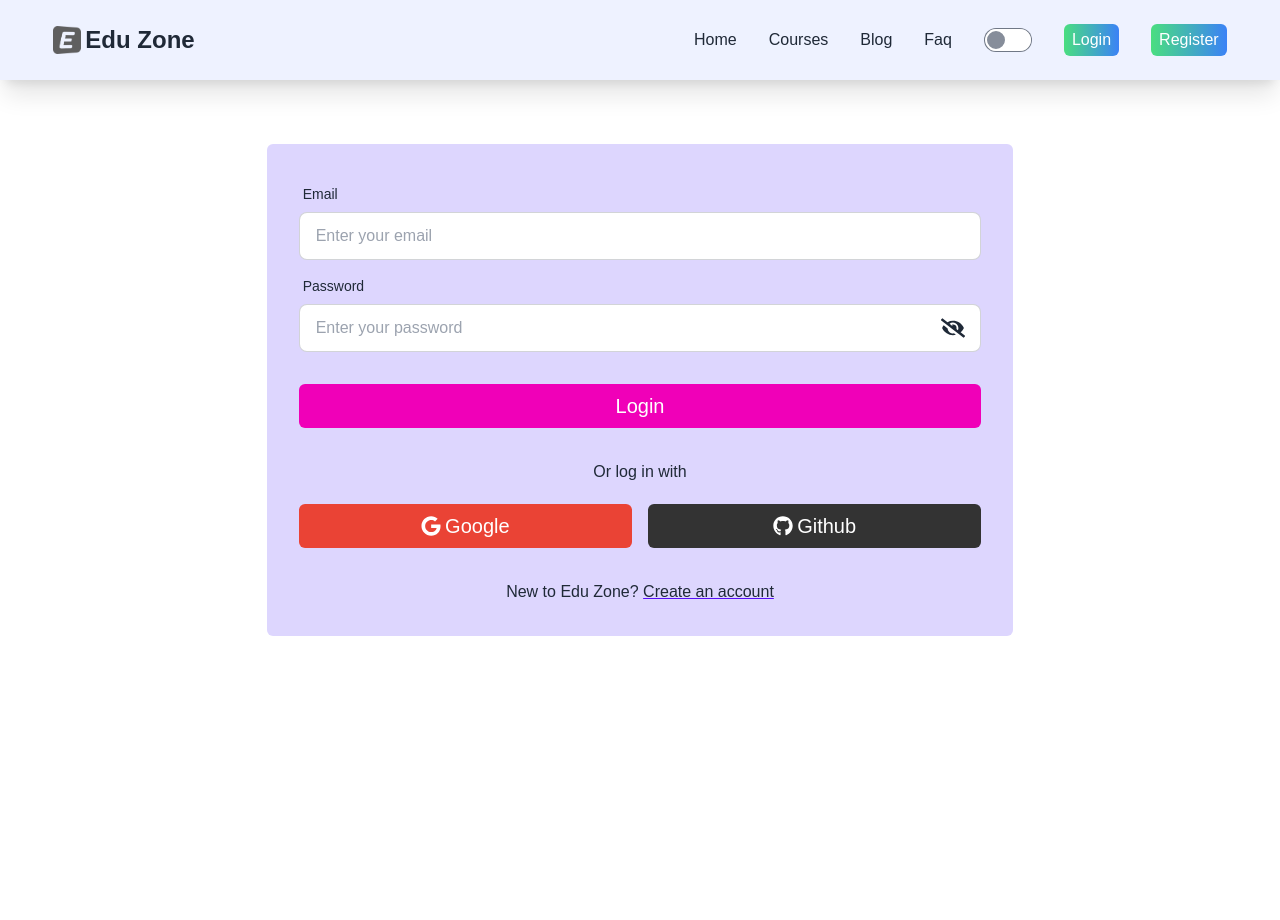
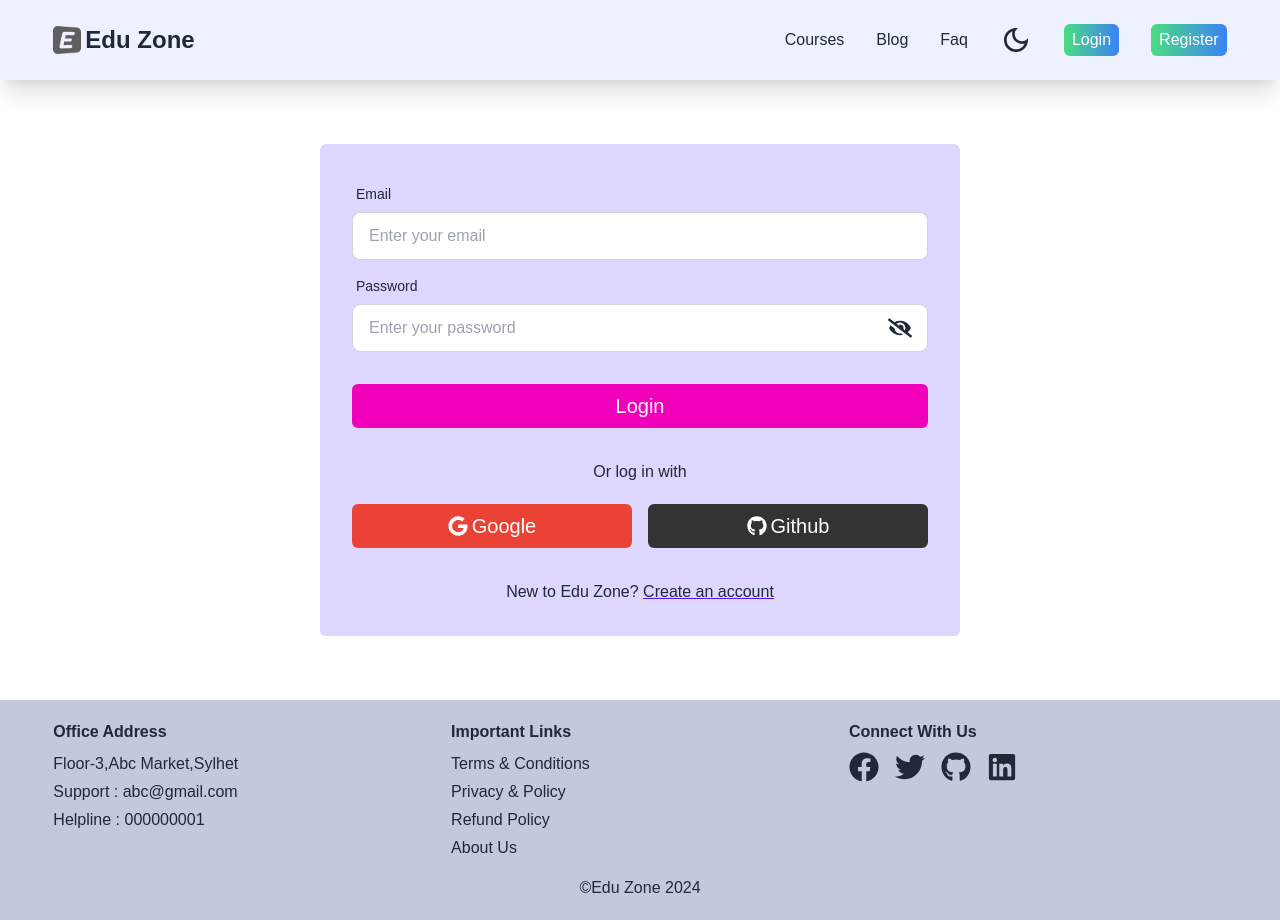
Before and after one commit to abusayed0/edu-zone-client, a React (Create React App) app: page /login in a window 1280 px wide. Before the commit the page ends 800 px from the top, so only its background shows below. Built offline with nearby package versions, Linux system fonts and the light colour scheme; no server answers.

Commit message:
added footer

```diff
--- a/src/layouts/main/Main.js
+++ b/src/layouts/main/Main.js
@@ -1,5 +1,6 @@
 import React from 'react';
 import { Outlet } from 'react-router-dom';
+import Footer from '../../pages/shared/footer/Footer';
 import Header from '../../pages/shared/header/Header';
 
 const Main = () => {
@@ -7,6 +8,7 @@ const Main = () => {
         <div>
             <Header></Header>
             <Outlet></Outlet>
+            <Footer></Footer>
 
         </div>
     );
--- a/src/pages/error/Error.js
+++ b/src/pages/error/Error.js
@@ -3,11 +3,11 @@ import { Link } from 'react-router-dom';
 
 const Error = () => {
     return (
-        <div className="h-screen w-screen relative bg-[url('https://media.istockphoto.com/id/1308366072/vector/rocket.jpg?s=612x612&w=0&k=20&c=GuEQgM61-_lTSX_witw1WMcwU9dcHIK_IznBYnson-Y=')] bg-cover bg-center bg-no-repeat brightness-90">
+        <div className="h-screen w-screen relative bg-[url('https://media.istockphoto.com/id/1308366072/vector/rocket.jpg?s=612x612&w=0&k=20&c=GuEQgM61-_lTSX_witw1WMcwU9dcHIK_IznBYnson-Y=')] bg-cover bg-center bg-no-repeat">
             <div className="absolute top-0 w-full h-full flex flex-col justify-center items-center p-5 gap-3">
                 <h2 className="text-4xl font-bold">Oops! Page Not Found.</h2>
-                <p className="text-2xl text-red-700">The page you were looking for doesn't exist.</p>
-                <Link className="underline decoration-primary decoration-2 hover:decoration-secondary-focus" to={"/"}><span className="text-2xl ">Back to home</span></Link>
+                <p className="text-2xl">The page you were looking for doesn't exist.</p>
+                <Link className="underline decoration-primary decoration-2 hover:decoration-secondary-focus" to={"/"}><span className="text-2xl ">back to home</span></Link>
             </div>
         </div>
     );
--- a/src/pages/home/Home.js
+++ /dev/null
@@ -1,11 +0,0 @@
-import React from 'react';
-
-const Home = () => {
-    return (
-        <div>
-            <h3>this is home</h3>
-        </div>
-    );
-};
-
-export default Home;
--- a/src/pages/login/Login.js
+++ b/src/pages/login/Login.js
@@ -65,7 +65,7 @@ const Login = () => {
     };
 
     return (
-        <div className="md:w-7/12 bg-violet-200 mx-2 md:mx-auto mt-16 rounded-md p-4 md:p-8">
+        <div className="md:w-6/12 bg-violet-200 mx-2 md:mx-auto mt-16 rounded-md p-4 md:p-8">
             <form onSubmit={handleEmailPassLogin} className="flex flex-col gap-2 ">
                 <div className="form-control">
                     <label className="label">
--- a/src/pages/resgister/Register.js
+++ b/src/pages/resgister/Register.js
@@ -47,7 +47,7 @@ const Register = () => {
     };
 
     return (
-        <div className="md:w-7/12 bg-violet-200 mx-2 md:mx-auto mt-16 rounded-md p-4 md:p-8">
+        <div className="md:w-6/12 bg-violet-200 mx-2 md:mx-auto mt-16 rounded-md p-4 md:p-8">
             <form onSubmit={handleRegister} className="flex flex-col gap-2 ">
                 <div className="form-control">
                     <label className="label">
--- /dev/null
+++ b/src/pages/shared/footer/Footer.js
@@ -0,0 +1,49 @@
+import React from 'react';
+import { FaFacebook, FaGithub, FaLinkedin, FaTwitter } from 'react-icons/fa';
+import { Link } from 'react-router-dom';
+
+const Footer = () => {
+    return (
+        <div className="bg-[#C4C8DC] px-2 md:px-0 py-5 mt-16 ">
+            <div className="md:w-11/12 md:mx-auto grid grid-cols-1 md:grid-cols-3 gap-5">
+                <div className="flex flex-col gap-2">
+                    <h4 className="font-bold">Office Address</h4>
+                    <div className="flex flex-col gap-1">
+                        <p>Floor-3,Abc Market,Sylhet</p>
+                        <p>Support : abc@gmail.com</p>
+                        <p>Helpline : 000000001</p>
+                    </div>
+                </div>
+                <div className="flex flex-col gap-2">
+                    <h4 className="font-bold">Important Links</h4>
+                    <div className="flex flex-col gap-1">
+                        <Link to="/terms-conditons">Terms & Conditions</Link>
+                        <Link to="/privacy-policy">Privacy & Policy</Link>
+                        <Link to="refund-policy">Refund Policy</Link>
+                        <Link to="about-us">About Us</Link>
+                    </div>
+                </div>
+                <div className="flex flex-col gap-2">
+                    <h4 className="font-bold">Connect With Us</h4>
+                    <div className="flex gap-4">
+                        <a href="https://www.facebook.com/">
+                            <FaFacebook className="text-3xl cursor-pointer" ></FaFacebook>
+                        </a>
+                        <a href="https://twitter.com/">
+                            <FaTwitter className="text-3xl cursor-pointer"></FaTwitter>
+                        </a>
+                        <a href="https://github.com/">
+                            <FaGithub className="text-3xl cursor-pointer"></FaGithub>
+                        </a>
+                        <a href="https://www.linkedin.com/">
+                            <FaLinkedin className="text-3xl cursor-pointer"></FaLinkedin>
+                        </a>
+                    </div>
+                </div>
+            </div>
+            <p className='text-center mt-4'>©Edu Zone 2024</p>
+        </div>
+    );
+};
+
+export default Footer;
--- a/src/pages/shared/header/Header.js
+++ b/src/pages/shared/header/Header.js
@@ -1,7 +1,7 @@
 import React, { useContext, useState } from 'react';
 import { NavLink, useNavigate } from 'react-router-dom';
 import Logo from "../../../assets/images/logo/Logo.png";
-import { MdAccountCircle } from "react-icons/md";
+import { MdAccountCircle,MdOutlineDarkMode, MdOutlineLightMode } from "react-icons/md";
 import { AuthContext } from '../../../contexts/auth-provider/AuthProvider';
 
 const Header = () => {
@@ -25,12 +25,14 @@ const Header = () => {
                     <h3 className="text-2xl font-bold">Edu Zone</h3>
                 </div>
                 <div className="flex flex-col  md:items-center md:flex-row gap-3 md:gap-8">
-                    <NavLink className={({ isActive }) => isActive ? "text-secondary-focus" : "hover:text-secondary-focus"} to={"/"}>Home</NavLink>
-                    <NavLink className={({ isActive }) => isActive ? "text-secondary-focus" : "hover:text-secondary-focus"} to={"/courses"}>Courses</NavLink>
+                    <NavLink className={({ isActive }) => isActive ? "text-secondary-focus" : "hover:text-secondary-focus"} to={"/"}>Courses</NavLink>
                     <NavLink className={({ isActive }) => isActive ? "text-secondary-focus" : "hover:text-secondary-focus"} to={"/blog"}>Blog</NavLink>
                     <NavLink className={({ isActive }) => isActive ? "text-secondary-focus" : "hover:text-secondary-focus"} to={"/faq"}>Faq</NavLink>
 
-                    <input onChange={() => setIsDarkMode(!isDarkMode)} type="checkbox" className="toggle toggle-md" checked={isDarkMode} />
+
+                    {
+                        isDarkMode ?<MdOutlineLightMode onClick={()=>setIsDarkMode(!isDarkMode)}className="w-8 h-8 cursor-pointer "></MdOutlineLightMode>:<MdOutlineDarkMode onClick={()=>setIsDarkMode(!isDarkMode)} className="w-8 h-8 cursor-pointer"></MdOutlineDarkMode >
+                    }
 
                     {
                         user?.uid ?
--- a/src/routes/common-routes/CommonRoutes.js
+++ b/src/routes/common-routes/CommonRoutes.js
@@ -4,7 +4,6 @@ import Blog from "../../pages/blog/Blog";
 import Checkout from "../../pages/checkout/Checkout";
 import Courses from "../../pages/courses/Courses";
 import Faq from "../../pages/faq/Faq";
-import Home from "../../pages/home/Home";
 import Login from "../../pages/login/Login";
 import Register from "../../pages/resgister/Register";
 import SingleCourseDetails from "../../pages/single-course-details/SingleCourseDetails";
@@ -18,11 +17,7 @@ export const router=createBrowserRouter([
         children:[
             {
                 path:"/",
-                element:<Home></Home>
-            },
-            {
-                path:"/courses",
-                loader:()=>fetch("http://localhost:5000/courses"),
+                loader:()=>fetch("http://localhost:5000/"),
                 element:<Courses></Courses>,
             },
             {
```
